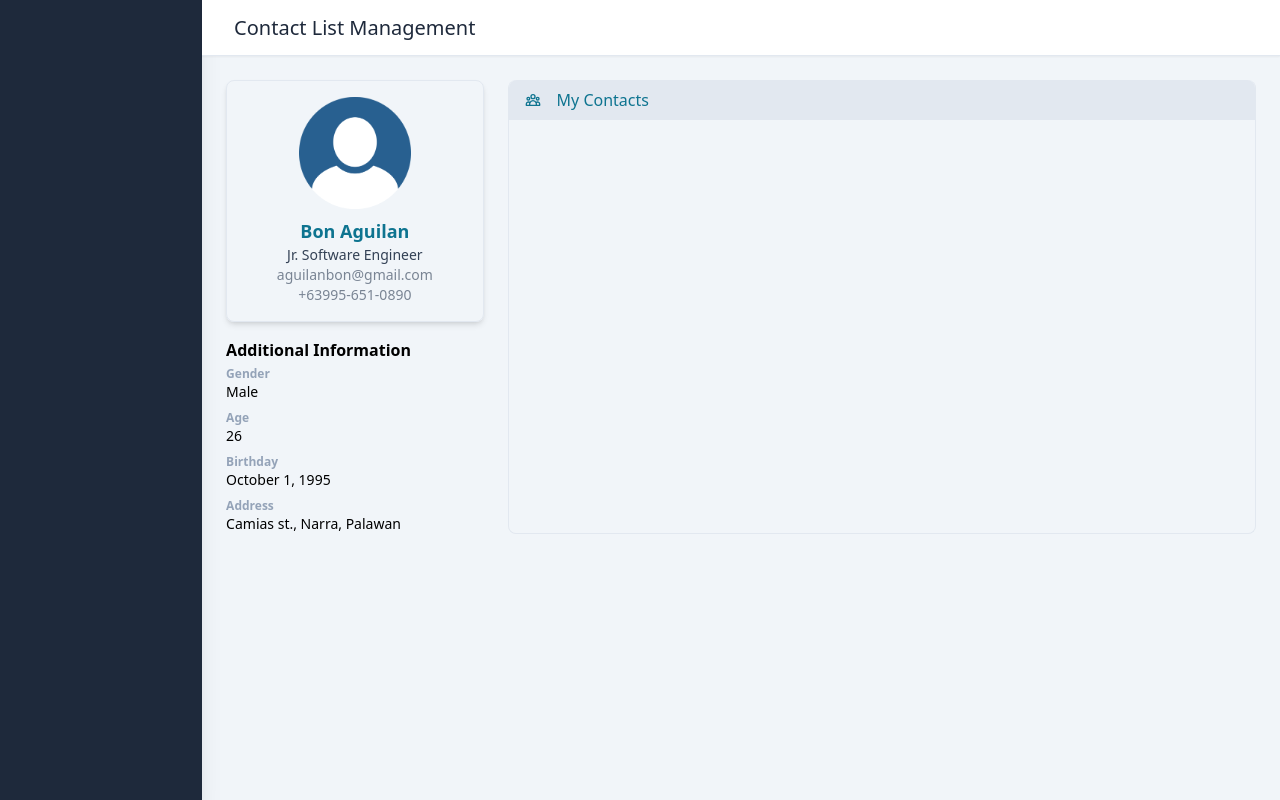
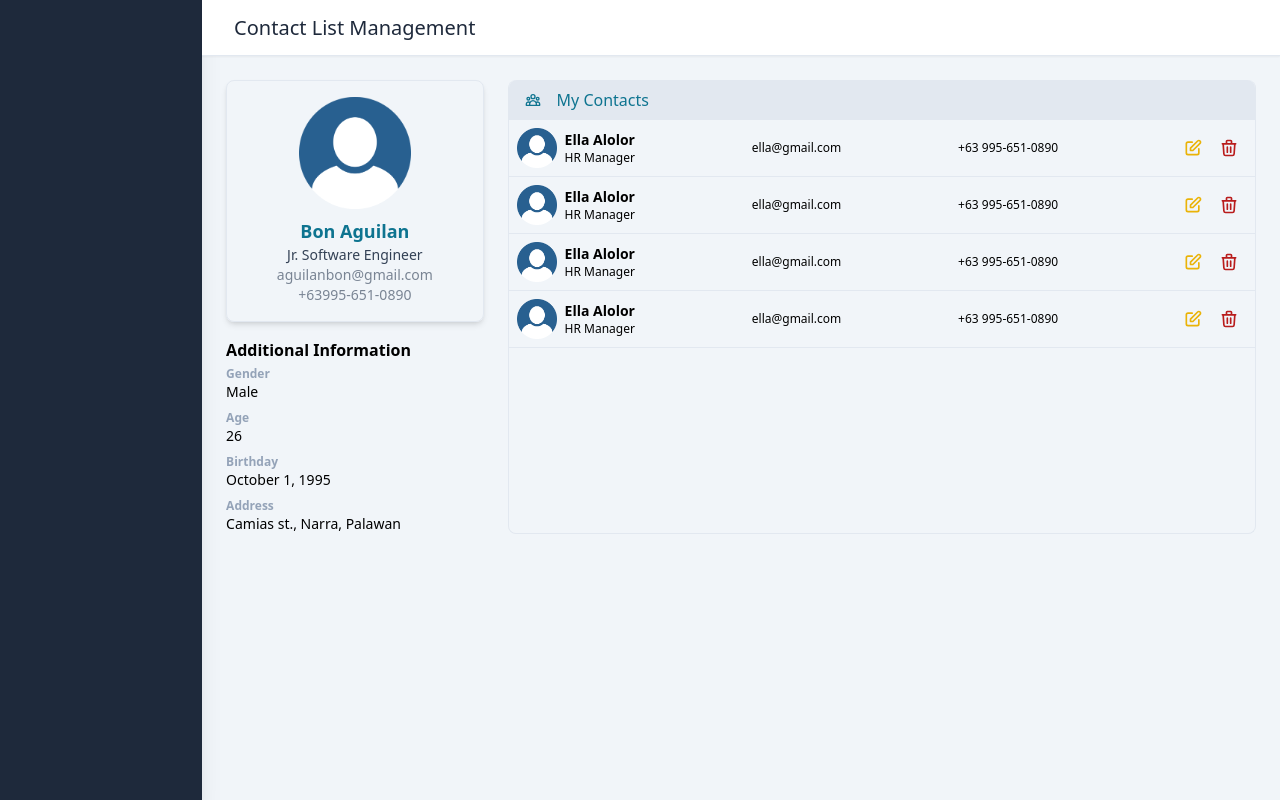
Before and after one commit to aguilanbon/contact-list-app, a React (Create React App) app: page /home in a window 1280 px wide. Built offline with nearby package versions, Linux system fonts and the light colour scheme.

Commit message:
contacts card component

```diff
--- /dev/null
+++ b/src/pages/Home/ContactsCard.jsx
@@ -0,0 +1,39 @@
+import React from 'react'
+
+function ContactsCard() {
+    return (
+        <div className='w-full flex'>
+            <div className='w-full flex flex-col'>
+                <div className='w-full flex flex-row items-center justify-between p-2 hover:bg-slate-200 border-b border-slate-200'>
+                    <div className='flex items-center'>
+                        <img src="./profile.png" alt="" className='w-10 h-10' />
+                        <div className='flex flex-col ml-2'>
+                            <p className='text-sm font-semibold'>Ella Alolor</p>
+                            <p className='text-xs'>HR Manager</p>
+                        </div>
+                    </div>
+                    <div className='flex'>
+                        <p className='text-xs'>ella@gmail.com</p>
+                    </div>
+                    <div className='flex'>
+                        <p className='text-xs'>+63 995-651-0890</p>
+                    </div>
+                    <div className='flex'>
+                        <div className='p-2'>
+                            <svg xmlns="http://www.w3.org/2000/svg" className="h-5 w-5 text-yellow-500 cursor-pointer" fill="none" viewBox="0 0 24 24" stroke="currentColor" strokeWidth={2}>
+                                <path strokeLinecap="round" strokeLinejoin="round" d="M11 5H6a2 2 0 00-2 2v11a2 2 0 002 2h11a2 2 0 002-2v-5m-1.414-9.414a2 2 0 112.828 2.828L11.828 15H9v-2.828l8.586-8.586z" />
+                            </svg>
+                        </div>
+                        <div className='p-2'>
+                            <svg xmlns="http://www.w3.org/2000/svg" className="h-5 w-5 text-red-700 cursor-pointer" fill="none" viewBox="0 0 24 24" stroke="currentColor" strokeWidth={2}>
+                                <path strokeLinecap="round" strokeLinejoin="round" d="M19 7l-.867 12.142A2 2 0 0116.138 21H7.862a2 2 0 01-1.995-1.858L5 7m5 4v6m4-6v6m1-10V4a1 1 0 00-1-1h-4a1 1 0 00-1 1v3M4 7h16" />
+                            </svg>
+                        </div>
+                    </div>
+                </div>
+            </div>
+        </div>
+    )
+}
+
+export default ContactsCard
--- a/src/pages/Home/Profile.jsx
+++ b/src/pages/Home/Profile.jsx
@@ -1,4 +1,5 @@
 import React from 'react'
+import ContactsCard from './ContactsCard'
 
 function Profile() {
     return (
@@ -51,9 +52,10 @@ function Profile() {
                             <h1 className='text-cyan-700 ml-4'>My Contacts</h1>
                         </div>
                     </div>
-                    <div className='flex flex-col'>
-
-                    </div>
+                    <ContactsCard />
+                    <ContactsCard />
+                    <ContactsCard />
+                    <ContactsCard />
                 </div>
             </div>
         </div>
```
